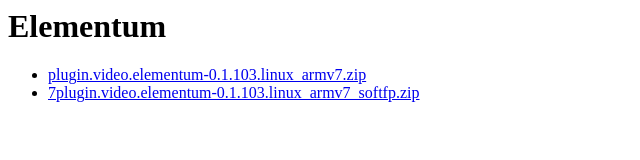
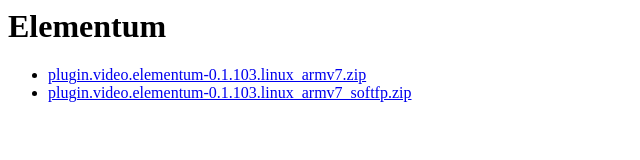
Before and after one commit to pabloby/elementum, a plain HTML site: page index.html in a window 1280 px wide. Shown: the full height of the page, 0-640 px from the left. Drawn offline with Linux system fonts and the light colour scheme.

Commit message:
index.html

```diff
--- a/index.html
+++ b/index.html
@@ -5,7 +5,7 @@
 <body>
 <ul>
 <li><a href="plugin.video.elementum-0.1.103.linux_armv7.zip">plugin.video.elementum-0.1.103.linux_armv7.zip</a></li>
-<li><a href="plugin.video.elementum-0.1.103.linux_armv7_softfp.zip">7plugin.video.elementum-0.1.103.linux_armv7_softfp.zip</a></li>
+<li><a href="plugin.video.elementum-0.1.103.linux_armv7_softfp.zip">plugin.video.elementum-0.1.103.linux_armv7_softfp.zip</a></li>
 </ul>
 </body>
 </html>
```
